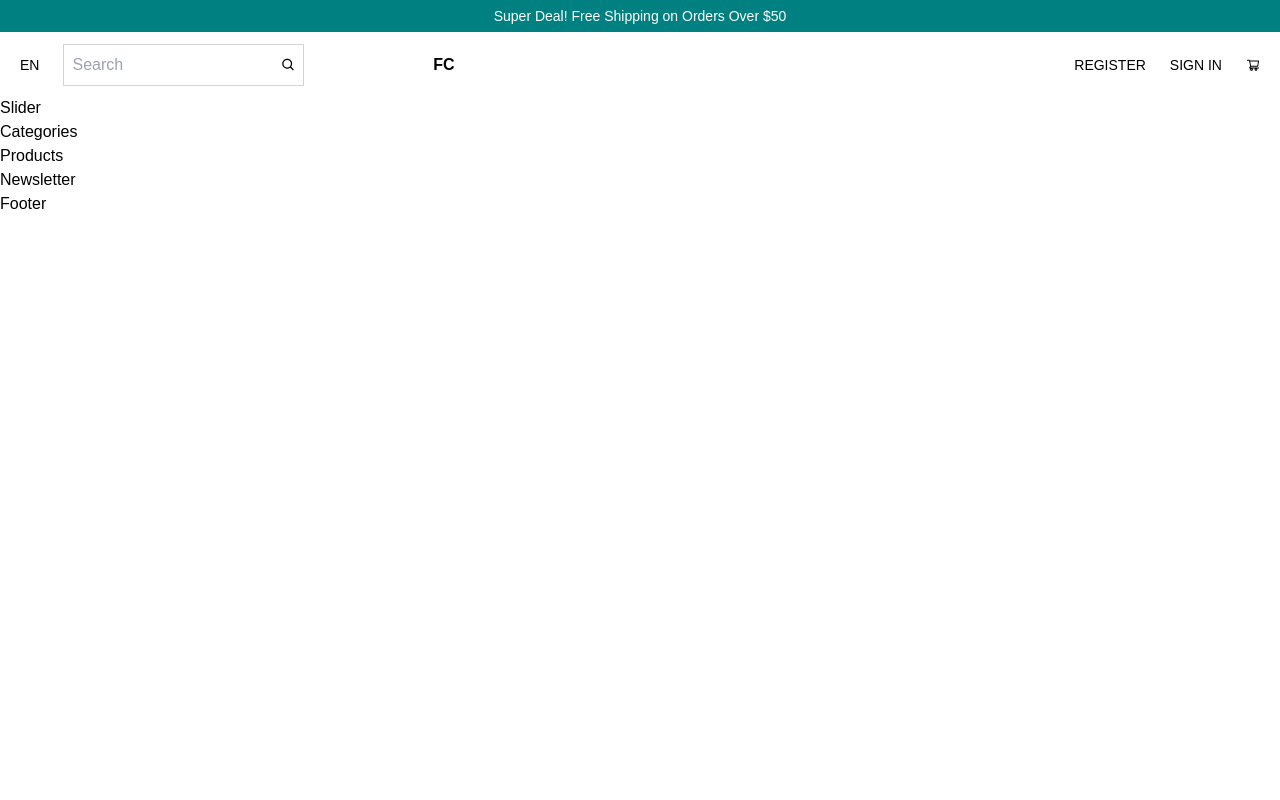
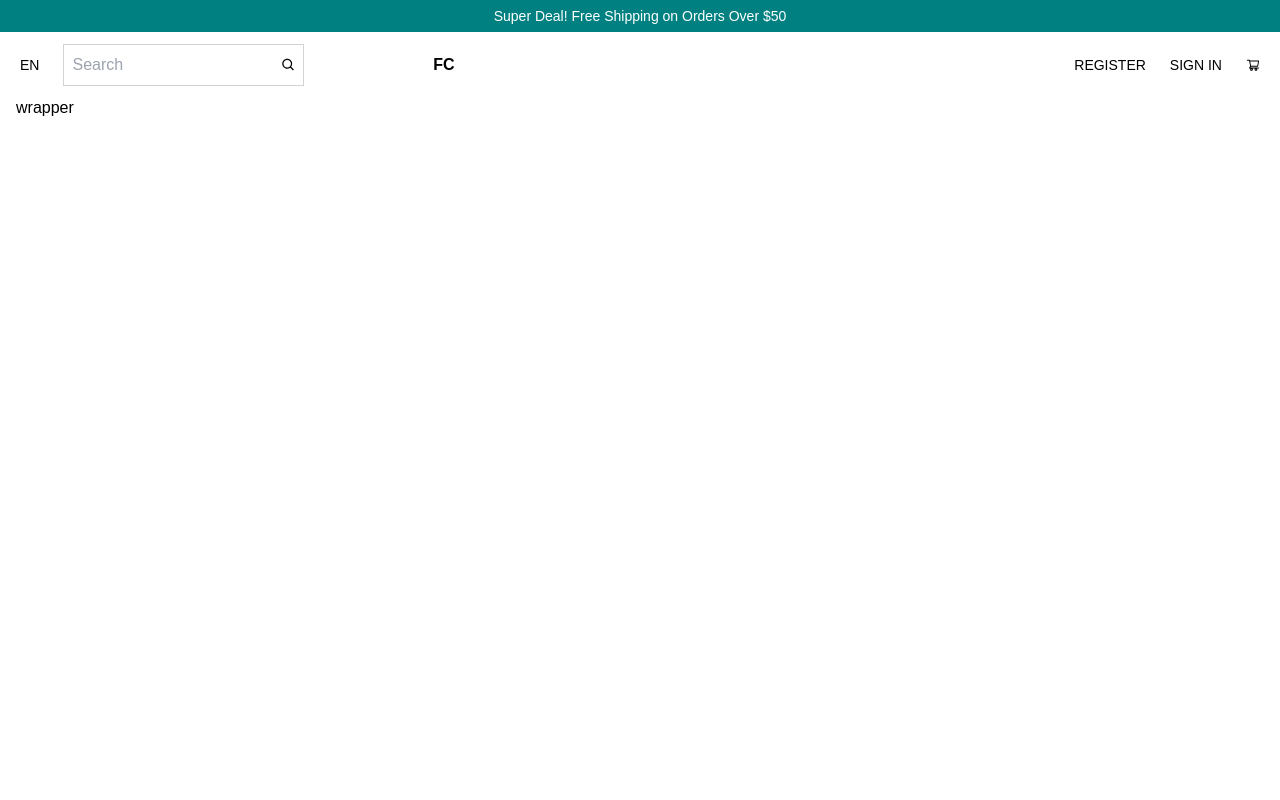
Before and after one commit to ferruhcihan/mern-ecommerce-app, a React (Create React App) app in the folder client/: page / in a window 1280 px wide. Shown: the top 800 px of the page. Built offline with nearby package versions, Linux system fonts and the light colour scheme.

Commit message:
Update Slider comp

```diff
--- a/client/src/components/slider/index.tsx
+++ b/client/src/components/slider/index.tsx
@@ -1,7 +1,11 @@
-import React from "react";
-
 const Slider = () => {
-  return <div>Slider</div>;
+  return (
+    <div className="relative hidden w-full h-screen overflow-hidden sm:flex ">
+      <div className="flex h-full transition-all duration-300 ease-in-out translate-x-4">
+        wrapper
+      </div>
+    </div>
+  );
 };
 
 export default Slider;
```
